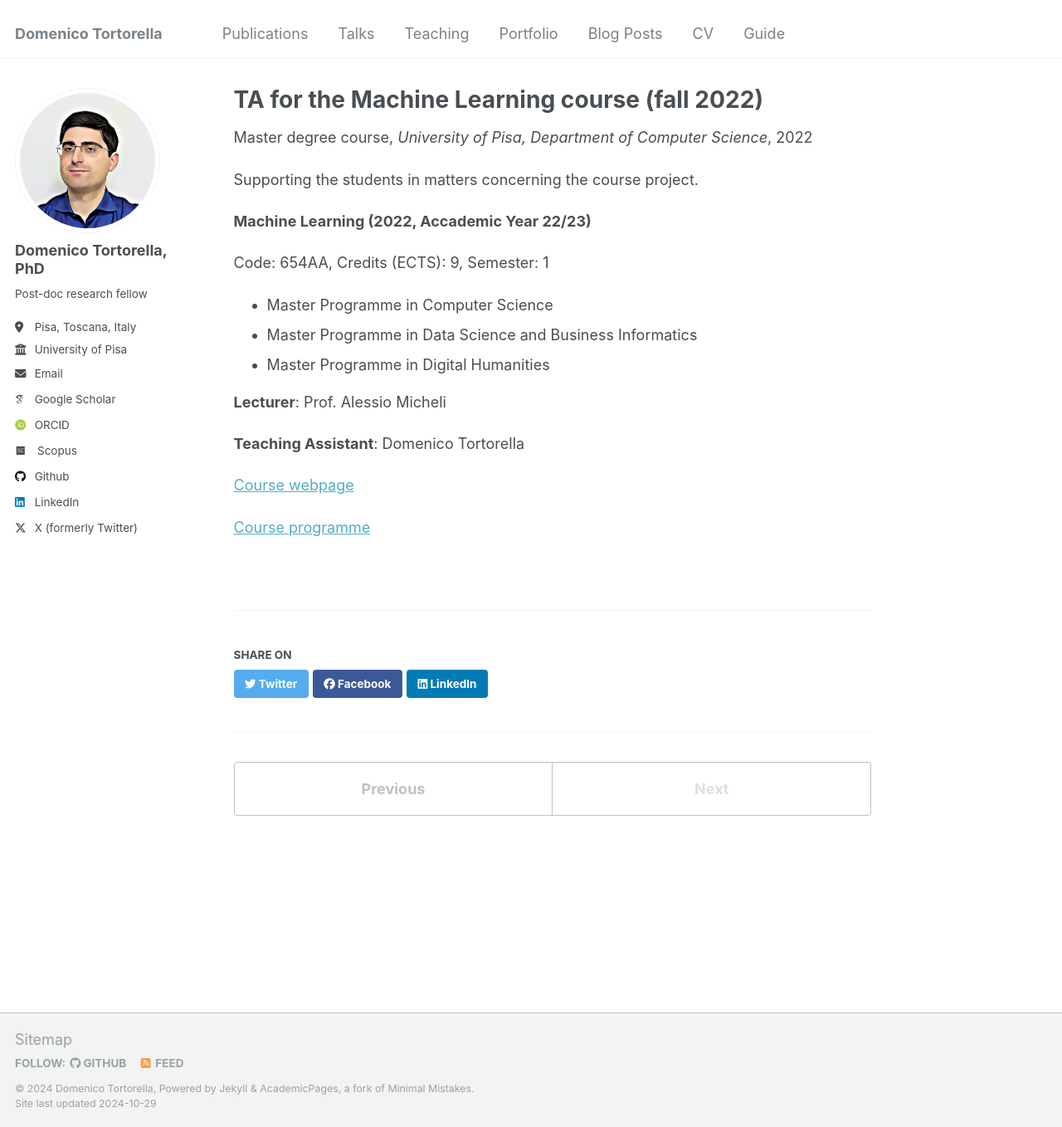
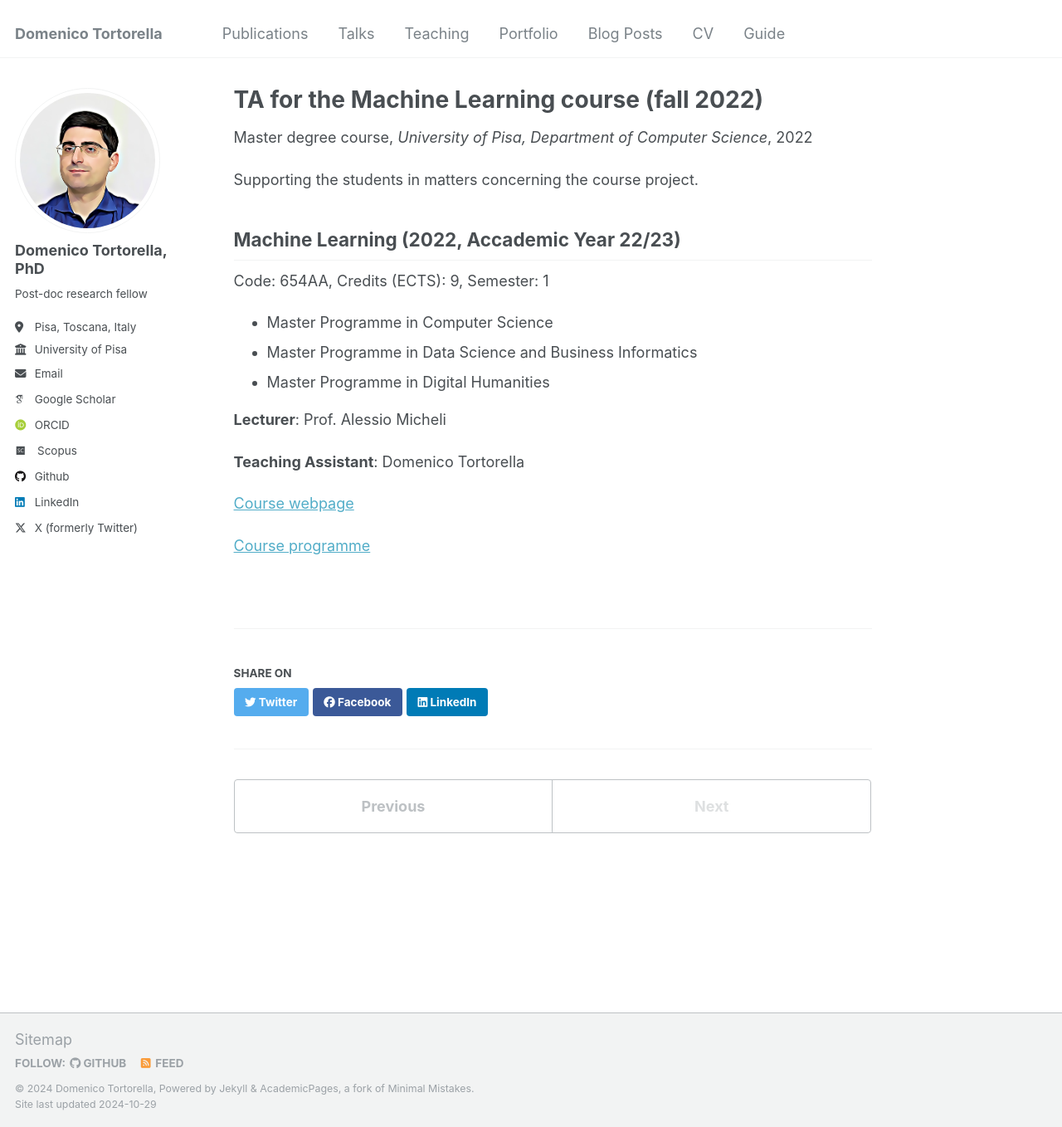
Before and after one commit to dtortorella/dtortorella.github.io, a Jekyll site: the page built from _teaching/2022-fall-teaching-assistant-machine-learning.md, in a window 1280 px wide and 1358 px high. Shown: the whole window at 83% size. Built offline with Jekyll 4.4.1, drawn with Linux system fonts in a browser that asks for light colours; some web fonts are replaced.

```diff
--- a/_teaching/2022-fall-teaching-assistant-machine-learning.md
+++ b/_teaching/2022-fall-teaching-assistant-machine-learning.md
@@ -11,7 +11,7 @@ location: "Pisa, Italy"
 Supporting the students in matters concerning the course project.
 
 
-**Machine Learning (2022, Accademic Year 22/23)**
+## Machine Learning (2022, Accademic Year 22/23)
 
 Code: 654AA, Credits (ECTS): 9, Semester: 1
 - Master Programme in Computer Science
```
